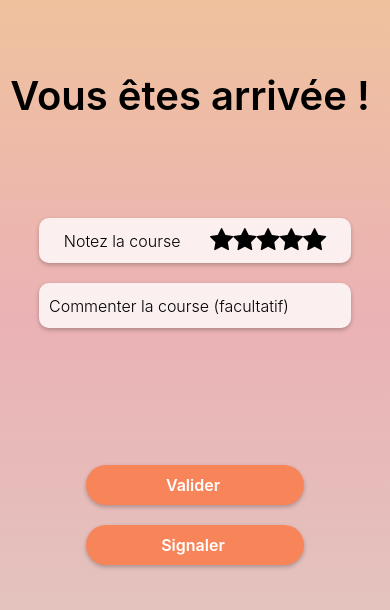
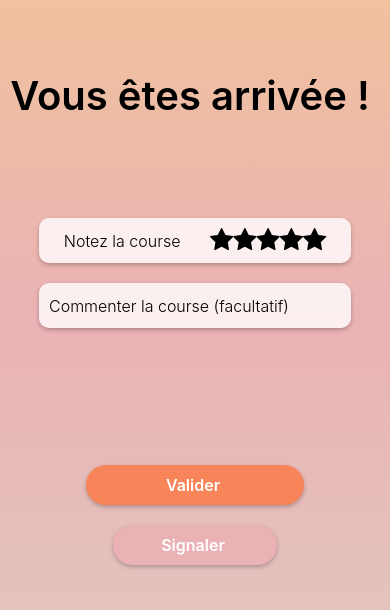
Before and after one commit to dennis-klns/Huguette-Front, a React Native app: screen /Arrival in a window 390 px wide. Shown: the part 104-714 px from the top of the page. Built offline with nearby package versions, Linux system fonts and the light colour scheme.

Commit message:
ArrivalScreen OK, ComplainScreen OK, ProfileScreen OK, ProfilInformationsEditScreen OK

```diff
--- a/package.json
+++ b/package.json
@@ -28,6 +28,7 @@
     "expo-status-bar": "~1.11.1",
     "install": "^0.13.0",
     "link": "^2.1.0",
+    "lottie-react-native": "^6.7.0",
     "moment": "^2.30.1",
     "react": "18.2.0",
     "react-icons": "^5.0.1",
--- a/screens/ArrivalScreen.js
+++ b/screens/ArrivalScreen.js
@@ -8,15 +8,43 @@ import {
     View,
     Modal,
     TextInput,
-    KeyboardAvoidingView
+    KeyboardAvoidingView,
+
 } from "react-native";
 
+//import LottieView from "lottie-react-native";
 import FontAwesome from "react-native-vector-icons/FontAwesome";
 
 
 
 
 export default function ArrivalScreen({ navigation }) {
+
+    /* FONCTION POUR LES CONFETTIS
+    const AnimatedLottieView = Animated.createAnimatedComponent(LottieView);
+
+    const animationProgress = useRef(new Animated.Value(0));
+
+    useEffect(() => {
+        Animated.timing(animationProgress.current, {
+            toValue: 1,
+            duration: 5000,
+            easing: Easing.linear,
+            useNativeDriver: false,
+        }).start();
+    }, []);
+
+
+     <AnimatedLottieView
+                source={require("../path/to/animation.json")}
+                progress={animationProgress.current}
+                style={{ width: "100%", height: "100%" }}
+            />*/
+
+
+
+
+
 
     // DONNER LES ETATS INITIAUX DES ELEMENTS
 
@@ -54,7 +82,7 @@ export default function ArrivalScreen({ navigation }) {
     }
 
 
-// EN CAS DE COMMENTAIRE DANS LA MODAL - ENVOI DANS LE BACK END DU COMMENT
+    // EN CAS DE COMMENTAIRE DANS LA MODAL - ENVOI DANS LE BACK END DU COMMENT
     const handleComment = () => {
         fetch("https://huguette-backend.vercel.app/reviews", {
             method: "POST",
@@ -96,6 +124,8 @@ export default function ArrivalScreen({ navigation }) {
             style={styles.linearGradient}
         >
 
+
+
             <View style={styles.container}>
                 <Text style={styles.title}>Vous êtes arrivée ! </Text>
 
@@ -117,7 +147,7 @@ export default function ArrivalScreen({ navigation }) {
                     <TouchableOpacity style={styles.button} activeOpacity={0.8} onPress={() => handleValidate()}>
                         <Text style={styles.textButton} >Valider </Text>
                     </TouchableOpacity>
-                    <TouchableOpacity style={styles.button} activeOpacity={0.8} onPress={() => handleComplain()}>
+                    <TouchableOpacity style={styles.signalButton} activeOpacity={0.8} onPress={() => handleComplain()}>
                         <Text style={styles.textButton} >Signaler </Text>
                     </TouchableOpacity>
                 </View>
@@ -127,13 +157,13 @@ export default function ArrivalScreen({ navigation }) {
                     colors={["#F1C796", "#EBB2B5", "#E0CAC2"]}
                     style={styles.linearGradient}
                 >
-                    <View style={styles.containerModal}>
                         <View style={styles.modalHeader}>
                             <TouchableOpacity onPress={() => setModalVisible(false)}>
                                 <FontAwesome name="times" size={24} color="#333" />
                             </TouchableOpacity>
                         </View>
 
+                    <View style={styles.containerModal}>
                         <Text style={styles.textModal} >On vous écoute...</Text>
 
                         <KeyboardAvoidingView>
@@ -232,6 +262,25 @@ const styles = StyleSheet.create({
 
     },
 
+    signalButton: {
+        height: 40,
+        width: "60%",
+        alignItems: "center",
+        justifyContent: "center",
+        marginTop: 20,
+        backgroundColor: "#EBB2B5",
+        borderRadius: 30,
+        shadowColor: "#000",
+        shadowOffset: {
+            width: 0,
+            height: 2,
+        },
+        shadowOpacity: 0.25,
+        shadowRadius: 4,
+        elevation: 5,
+
+    },
+
     textButton: {
         color: "#fff",
         fontWeight: "600",
@@ -244,6 +293,11 @@ const styles = StyleSheet.create({
         flex: 1,
         justifyContent: 'center',
         margin: '5%',
+    },
+
+    modalHeader: {
+        marginTop: '15%',
+        marginLeft: '5%',
     },
 
     textModal: {
--- a/screens/ComplainScreen.js
+++ b/screens/ComplainScreen.js
@@ -19,7 +19,9 @@ export default function ComplainScreen({ navigation }) {
         navigation.navigate("Map")
     }
 
-
+    const goBack = () => {
+        navigation.navigate("Arrival")
+    }
 
 
     return (
@@ -28,10 +30,16 @@ export default function ComplainScreen({ navigation }) {
             style={styles.linearGradient}
         >
 
+            <View style={styles.cross}>
+                <TouchableOpacity onPress={() => goBack()}>
+                    <FontAwesome name="times" size={24} color="#333" />
+                </TouchableOpacity>
+            </View>
+
             <View style={styles.container}>
 
                 <TouchableOpacity style={styles.emergency} activeOpacity={0.8}>
-                    <Text style={styles.textEmergency }>Comportement inapproprié</Text>
+                    <Text style={styles.textEmergency}>Comportement inapproprié</Text>
                 </TouchableOpacity>
 
                 <TouchableOpacity style={styles.emergency} activeOpacity={0.8}>
@@ -47,7 +55,7 @@ export default function ComplainScreen({ navigation }) {
                 </TouchableOpacity>
 
                 <TouchableOpacity style={styles.button} activeOpacity={0.8}>
-                    <Text style={styles.textButton} onPress={()=>handleValidate()}>Valider </Text>
+                    <Text style={styles.textButton} onPress={() => handleValidate()}>Valider </Text>
                 </TouchableOpacity>
 
             </View>
@@ -61,6 +69,11 @@ const styles = StyleSheet.create({
 
     linearGradient: {
         flex: 1,
+    },
+
+    cross: {
+        marginTop: '15%',
+        marginLeft: '5%',
     },
 
     container: {
--- a/screens/ProfilInformationsEditScreen.js
+++ b/screens/ProfilInformationsEditScreen.js
@@ -309,13 +309,13 @@ export default function ProfilInformations({ navigation }) {
                 <Text style={styles.title}>Modifiez vos informations :</Text>
               </View>
               <TextInput
-                style={styles.text2}
+                style={styles.info}
                 placeholder={user.firstname}
                 value={updatedFirstname}
                 onChangeText={setUpdatedFirstname}
               />
               <TextInput
-                style={styles.text2}
+                style={styles.info}
                 placeholder={user.lastname}
                 value={updatedLastname}
                 onChangeText={setUpdatedLastname}
@@ -361,7 +361,6 @@ export default function ProfilInformations({ navigation }) {
 const styles = StyleSheet.create({
   linearGradient: {
     flex: 1,
-    paddingTop: "20%",
   },
 
   container: {
@@ -406,50 +405,31 @@ const styles = StyleSheet.create({
   textContainer: {
     width: "80%",
     alignItems: "center",
-    fontFamily: "OpenSans-Regular",
+    fontFamily: "Ladislav-Bold",
     padding: "2%",
   },
 
   titleContainer: {
     alignItems: "center",
-    fontFamily: "OpenSans-Regular",
     margin: "3%",
   },
 
   title: {
     fontSize: 20,
     color: "#473E66",
-    fontFamily: "OpenSans-Regular",
+    fontFamily: "Ladislav-Bold",
     paddingBottom: "5%",
   },
 
-  text: {
-    width: "80%",
-    fontSize: 30,
-    fontWeight: "800",
-    color: "#473E66",
-    fontFamily: "OpenSans-Regular",
-  },
 
-  text2: {
+  info: {
     width: "80%",
     fontSize: 16,
-    fontWeight: "800",
     color: "#473E66",
     margin: "3%",
-    fontFamily: "OpenSans-Regular",
+    fontFamily: "Ladislav-Bold",
     borderBottomColor: "#4F4F4F",
     borderBottomWidth: 1,
-  },
-
-  input: {
-    height: "10%",
-    width: "80%",
-    marginTop: 25,
-    borderBottomColor: "#4F4F4F",
-    borderBottomWidth: 1,
-    fontSize: 25,
-    color: "#4F4F4F",
   },
 
   photo: {
@@ -464,8 +444,9 @@ const styles = StyleSheet.create({
 
   textButton: {
     color: "#fff",
-    fontWeight: "600",
     fontSize: 16,
+    fontWeight: '600',
+
   },
 
   button: {
@@ -475,7 +456,7 @@ const styles = StyleSheet.create({
     backgroundColor: "#F88559",
     borderRadius: 25,
     shadowColor: "#000",
-    margin: "3%",
+    margin: "2%",
     shadowOffset: {
       width: 0,
       height: 2,
@@ -484,6 +465,7 @@ const styles = StyleSheet.create({
     shadowRadius: 3.84,
     elevation: 5,
   },
+
   buttonValidate: {
     height: "30%",
     width: "60%",
@@ -492,7 +474,6 @@ const styles = StyleSheet.create({
     backgroundColor: "#F88559",
     borderRadius: 25,
     shadowColor: "#000",
-    margin: "3%",
     shadowOffset: {
       width: 0,
       height: 2,
@@ -501,9 +482,7 @@ const styles = StyleSheet.create({
     shadowRadius: 3.84,
     elevation: 5,
   },
-  modal: {
-    justifyContent: "center",
-  },
+
   modalContent: {
     backgroundColor: "rgba(255, 255, 255, 0.95)",
     padding: 20,
@@ -549,21 +528,18 @@ const styles = StyleSheet.create({
     elevation: 3,
   },
 
-  // Ajoutez un style pour le texte des boutons dans la modale
-  modalButtonText: {
-    color: "#fff",
-    fontSize: 16,
-    fontWeight: "600",
-  },
-
   textModal: {
     color: "white",
   },
+
+
+  // CARACTERISTIQUES POUR LA CAMERA
 
   camera: {
     width: "100%",
     height: "80%",
   },
+
   cameraContent: {
     flex: 1,
     backgroundColor: "transparent",
@@ -572,6 +548,7 @@ const styles = StyleSheet.create({
     alignItems: "flex-end",
     margin: 20,
   },
+
   cameraButton: {
     backgroundColor: "#F88559",
     borderRadius: "20%",
@@ -580,13 +557,4 @@ const styles = StyleSheet.create({
     justifyContent: "center",
   },
 
-  modalContent2: {
-    height: "70%",
-    backgroundColor: "white",
-    padding: 22,
-    justifyContent: "center",
-    alignItems: "center",
-    borderRadius: 4,
-    borderColor: "rgba(0, 0, 0, 0.1)",
-  },
 });
--- a/screens/ProfileScreen.js
+++ b/screens/ProfileScreen.js
@@ -95,15 +95,15 @@ export default function ProfileScreen({ navigation }) {
 
 
           <TouchableOpacity onPress={() => handleProfileInfo()} style={styles.bar} activeOpacity={0.3}>
+
             <FontAwesome name="user" size={26} color="#3e3e3e" />
             <View style={styles.textContainer}>
             <Text style={styles.text}>Informations personnelles</Text>
+
             <View style={styles.icon}>
             <FontAwesome name="arrow-right" size={20} color="#3e3e3e" />
             </View>
             </View>
-
-
 
           </TouchableOpacity>
 
@@ -183,7 +183,6 @@ const styles = StyleSheet.create({
     flex: 1,
     paddingTop: '25%',
 
-
   },
 
   title: {
@@ -191,46 +190,46 @@ const styles = StyleSheet.create({
     marginLeft: 10,
     fontFamily: "Ladislav-Bold",
     alignSelf: 'center',
-    marginBottom: '10%',
-  },
-
-  bar: {
-    flexDirection: 'row',
-    alignItems: 'center',
-    justifyContent: 'space-between',
-    padding: '5%',
+    marginBottom: '15%',
   },
 
 
-  navigation: {
+  bar: {
+
+    display: 'flex',
     flexDirection: 'row',
     justifyContent: 'space-between',
-    width: '100%',
+    marginBottom: '3%',
+    padding: '3%',
   },
+
 
   textContainer: {
     alignItems: 'flex-start',
     flexDirection: 'row',
     justifyContent: 'space-between',
-    width: '100%',
+
+    width: '90%'
   },
 
   text: {
-    fontSize: 20,
+    fontSize: 25,
     fontFamily: 'Ladislav-Bold',
-    marginLeft: '10%',
+    alignSelf: 'flex-start',
 
   },
 
   icon: {
     alignSelf: 'flex-end',
+    marginRight: '3%',
 
   },
 
-
-
   button: {
+    marginTop: '30%',
     height: '8%',
+    width: '80%',
+    alignSelf: 'center',
     alignItems: "center",
     justifyContent: 'center',
     backgroundColor: "#EAAC8B",
```
Also changed, not shown: 1 other file (tests, documents, lock files or other folders).
